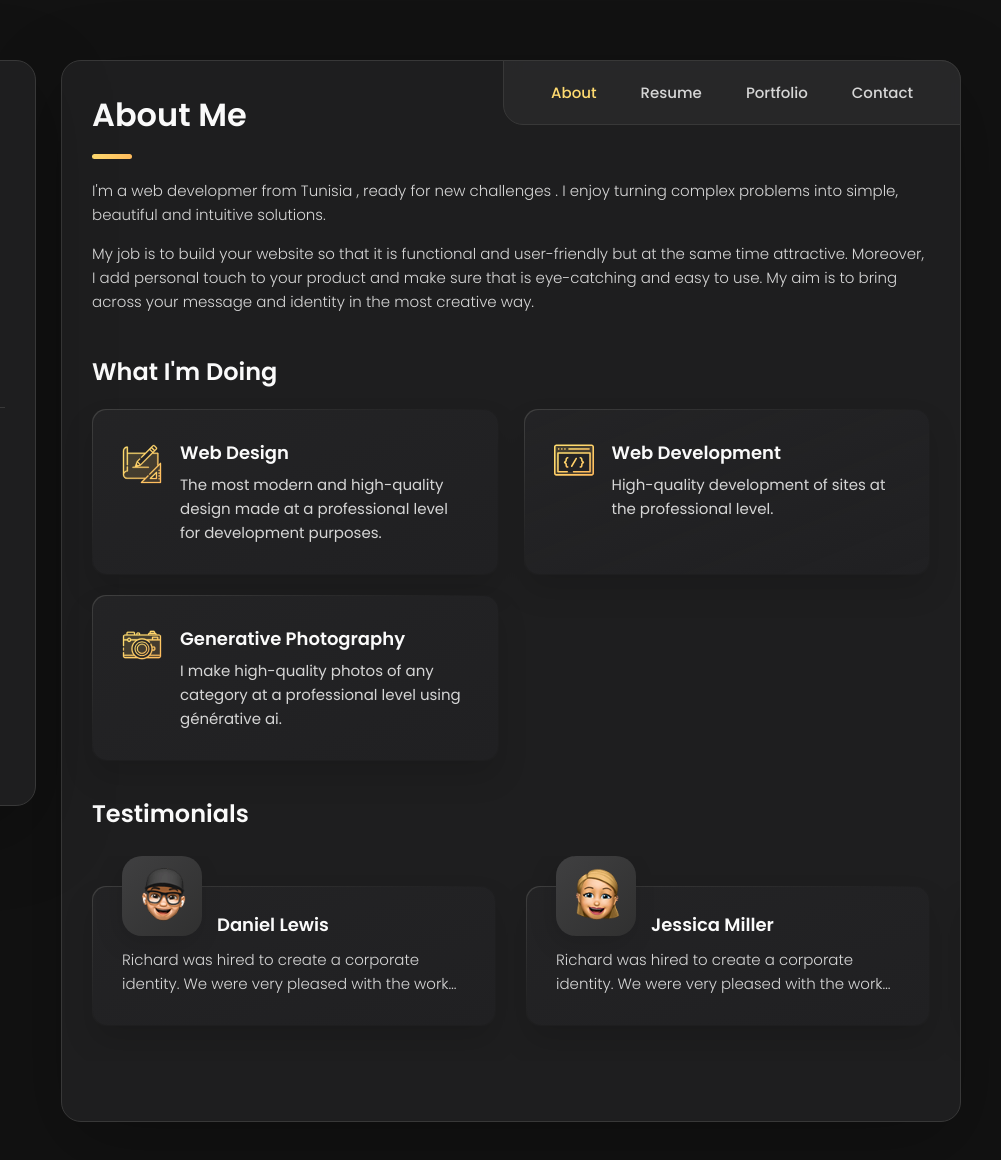
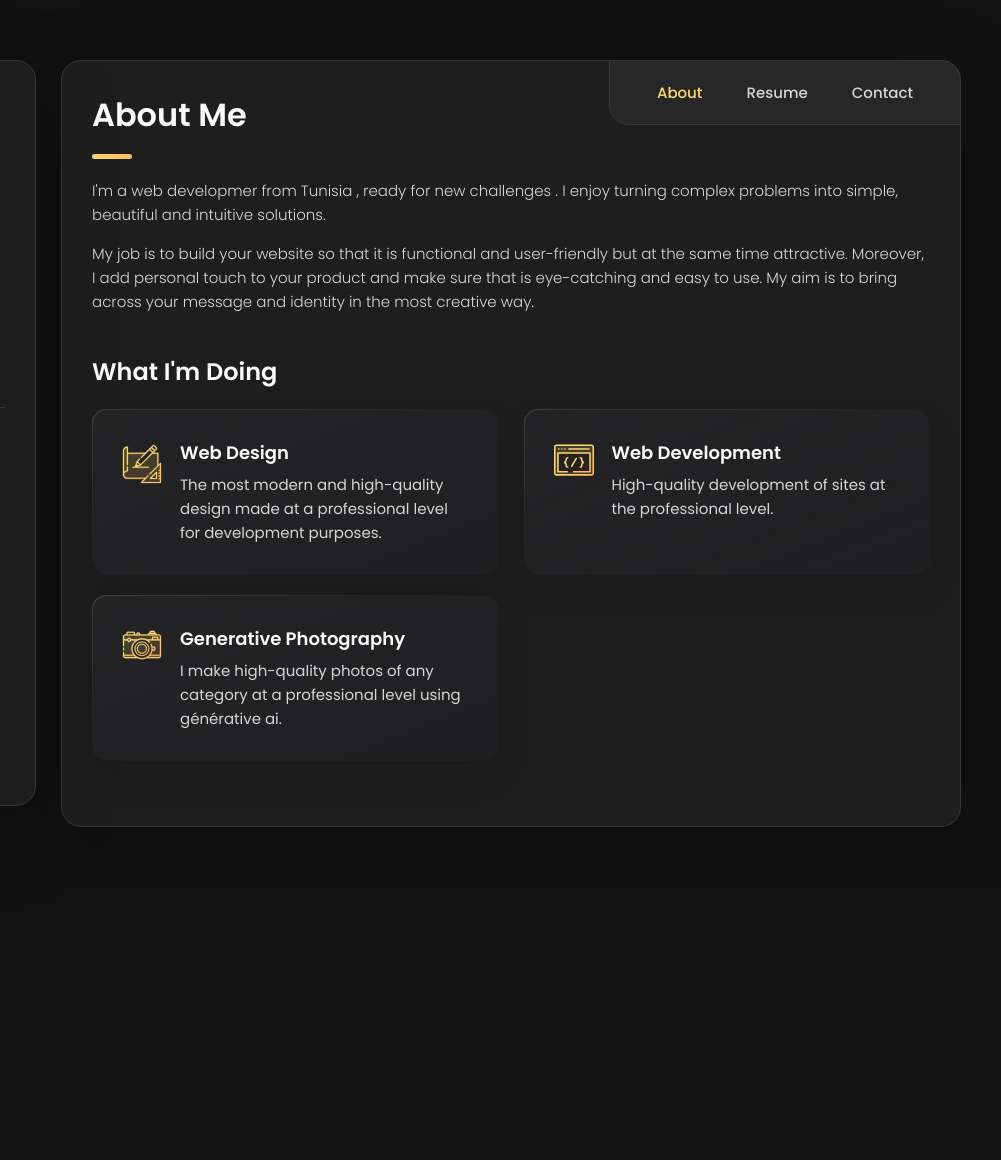
Before and after one commit to alaa-belhassen/portfolio-alaa, a plain HTML site: page index.html in a window 1280 px wide. Shown: the full height of the page, 279-1280 px from the left. After the commit the page ends 887 px from the top, so only its background shows below. Drawn offline with nearby package versions, Linux system fonts and the light colour scheme.

Commit message:
editing portfolio

```diff
--- a/assets/js/script.js
+++ b/assets/js/script.js
@@ -16,7 +16,7 @@ sidebarBtn.addEventListener("click", function () { elementToggleFunc(sidebar); }
 
 
 // testimonials variables
-const testimonialsItem = document.querySelectorAll("[data-testimonials-item]");
+/*const testimonialsItem = document.querySelectorAll("[data-testimonials-item]");
 const modalContainer = document.querySelector("[data-modal-container]");
 const modalCloseBtn = document.querySelector("[data-modal-close-btn]");
 const overlay = document.querySelector("[data-overlay]");
@@ -53,7 +53,7 @@ modalCloseBtn.addEventListener("click", testimonialsModalFunc);
 overlay.addEventListener("click", testimonialsModalFunc);
 
 
-
+*/
 // custom select variables
 const select = document.querySelector("[data-select]");
 const selectItems = document.querySelectorAll("[data-select-item]");
--- a/index.html
+++ b/index.html
@@ -177,9 +177,9 @@
             <button class="navbar-link" data-nav-link>Resume</button>
           </li>
 
-          <li class="navbar-item">
+          <!-- <li class="navbar-item">
             <button class="navbar-link" data-nav-link>Portfolio</button>
-          </li>
+          </li> -->
 
 
           <li class="navbar-item">
@@ -304,6 +304,7 @@
         <!--
           - testimonials
         -->
+          <!--
 
         <section class="testimonials">
 
@@ -324,7 +325,7 @@
                   <p>
                     Richard was hired to create a corporate identity. We were very pleased with the work done. She has a
                     lot of experience
-                    and is very concerned about the needs of client. Lorem ipsum dolor sit amet, ullamcous cididt
+                    and is very concerned about the needs o f client. Lorem ipsum dolor sit amet, ullamcous cididt
                     consectetur adipiscing
                     elit, seds do et eiusmod tempor incididunt ut laborels dolore magnarels alia.
                   </p>
@@ -386,7 +387,7 @@
         <!--
           - testimonials modal
         -->
-
+        <!--
         <div class="modal-container" data-modal-container>
 
           <div class="overlay" data-overlay></div>
@@ -425,14 +426,14 @@
 
           </section>
 
-        </div>
+        </div> -->
 
 
         <!--
           - clients
         -->
-
-     <!--  <section class="clients">
+        <!--
+       <section class="clients">
 
           <h3 class="h3 clients-title">Clients</h3>
 
@@ -476,8 +477,8 @@
 
           </ul>
 
-        </section> -->
-
+        </section>
+      -->
       </article>
 
 
```
